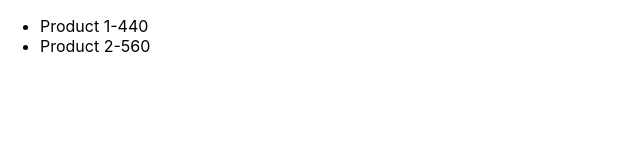
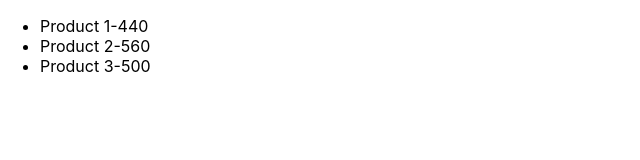
Before and after one commit to srivalli33/lyrosreact, a React (Create React App) app: page / in a window 1280 px wide. Shown: the top 160 px of the page, without its empty margins (0-640 px from the left). Built offline with nearby package versions, Linux system fonts and the light colour scheme.

Commit message:
modified yml and app5

```diff
--- a/src/App5.js
+++ b/src/App5.js
@@ -5,6 +5,7 @@ export default function App5() {
   let products = [
     {id:1,name:"Product 1",price:440},
     {id:2,name:"Product 2",price:560},
+    {id:2,name:"Product 3",price:500},
   ]
   return (
     <ul>
```
